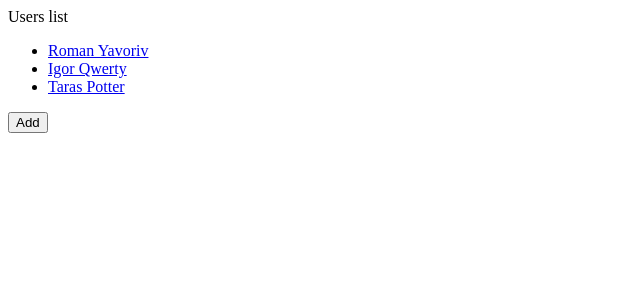
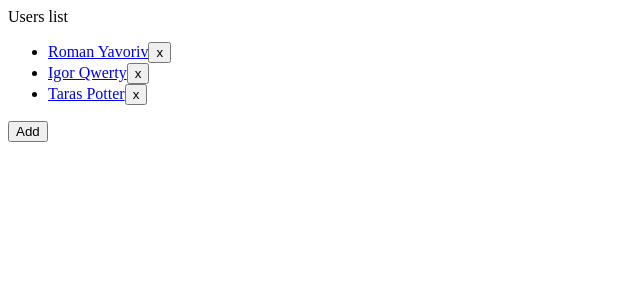
Before and after one commit to Graniron/crud-hg, an Angular app: page /list in a window 1280 px wide. Shown: the top 300 px of the page, without its empty margins (0-640 px from the left). Built offline with nearby package versions, Linux system fonts and the light colour scheme; data requests are answered from the project's data file.

Commit message:
Make delete user logic

```diff
--- a/src/app/components/users-list/user-list.component.ts
+++ b/src/app/components/users-list/user-list.component.ts
@@ -10,6 +10,7 @@ import { UsersService } from './../../services/users.service';
         <ul>
             <li *ngFor="let user of users" >
                <a [routerLink]="['/edit', user.id]">{{user.name}}</a>
+               <button (click)="deleteUser(user.id)">x</button>
             </li>
         </ul>
         <button [routerLink]="['/add']">Add</button>
@@ -20,9 +21,20 @@ export class UsersListComponent implements OnInit {
     constructor(private userService: UsersService) { }
 
     ngOnInit() {
+        this.getUsers();
+    }
+
+    getUsers() {
         this.userService.getUsers().subscribe(
             users => this.users = users,
             error => console.error('Error: ', error)
         )
     }
+
+    deleteUser(id) {
+        this.userService.deleteUser(id).subscribe(
+            res => this.getUsers(),
+            error => console.error('Error: ', error)
+        )
+    }
 }
--- a/src/app/services/users.service.ts
+++ b/src/app/services/users.service.ts
@@ -28,4 +28,8 @@ export class UsersService {
         return this.http.put(`${API_ENDPOINT}/${user.id}`, user)
          .map((res: Response) => res.json());
     }
+
+    deleteUser(id) {
+        return this.http.delete(`${API_ENDPOINT}/${id}`)
+    }
 }
```
